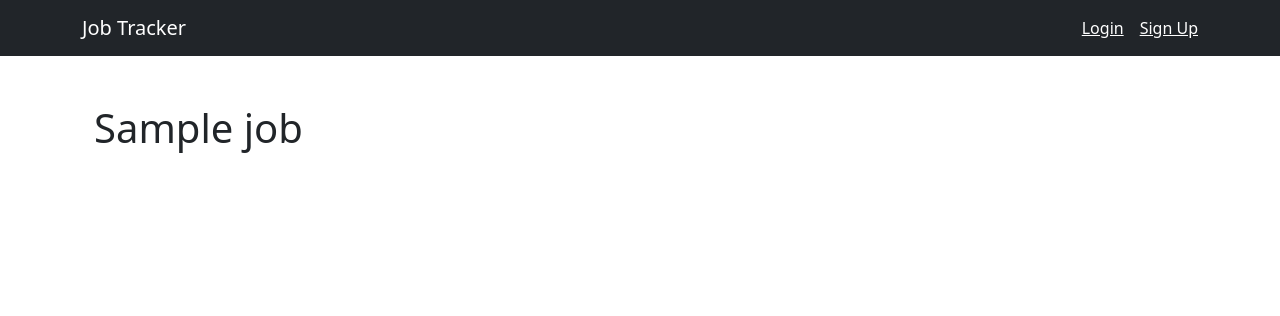
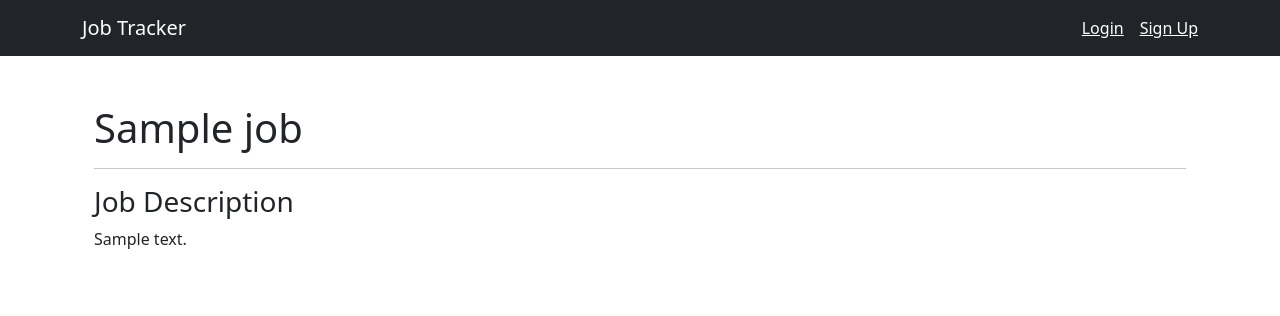
Before and after one commit to MuhammadAmir5670/job-tracker, a Django app: template jobs/templates/jobs/job_detail.html in a window 1280 px wide. Shown: the top 316 px of the page. Run offline with Django 4.2, Linux system fonts and the light colour scheme; the template is opened without the code that fills it: most values are stand-ins (such as "Sample title", 1, 10 or a date in 2020); some libraries are stand-ins or nearby versions.

Commit message:
feat: display job description on job detail page

```diff
--- a/jobs/templates/jobs/job_detail.html
+++ b/jobs/templates/jobs/job_detail.html
@@ -5,6 +5,11 @@
 {% block content %}
     <div class="container my-4">
         <h1>{{ job.title }}</h1>
+        <hr>
+        <div class="description">
+            <h3>Job Description</h3>
+            {{ job.description|safe }}
+        </div>
         {% if perms.activities.view_activitytype %}
             <h3 class="my-4">Activities</h3>
             {% include "jobs/_activities.html" with activity_list=activities %}
```
